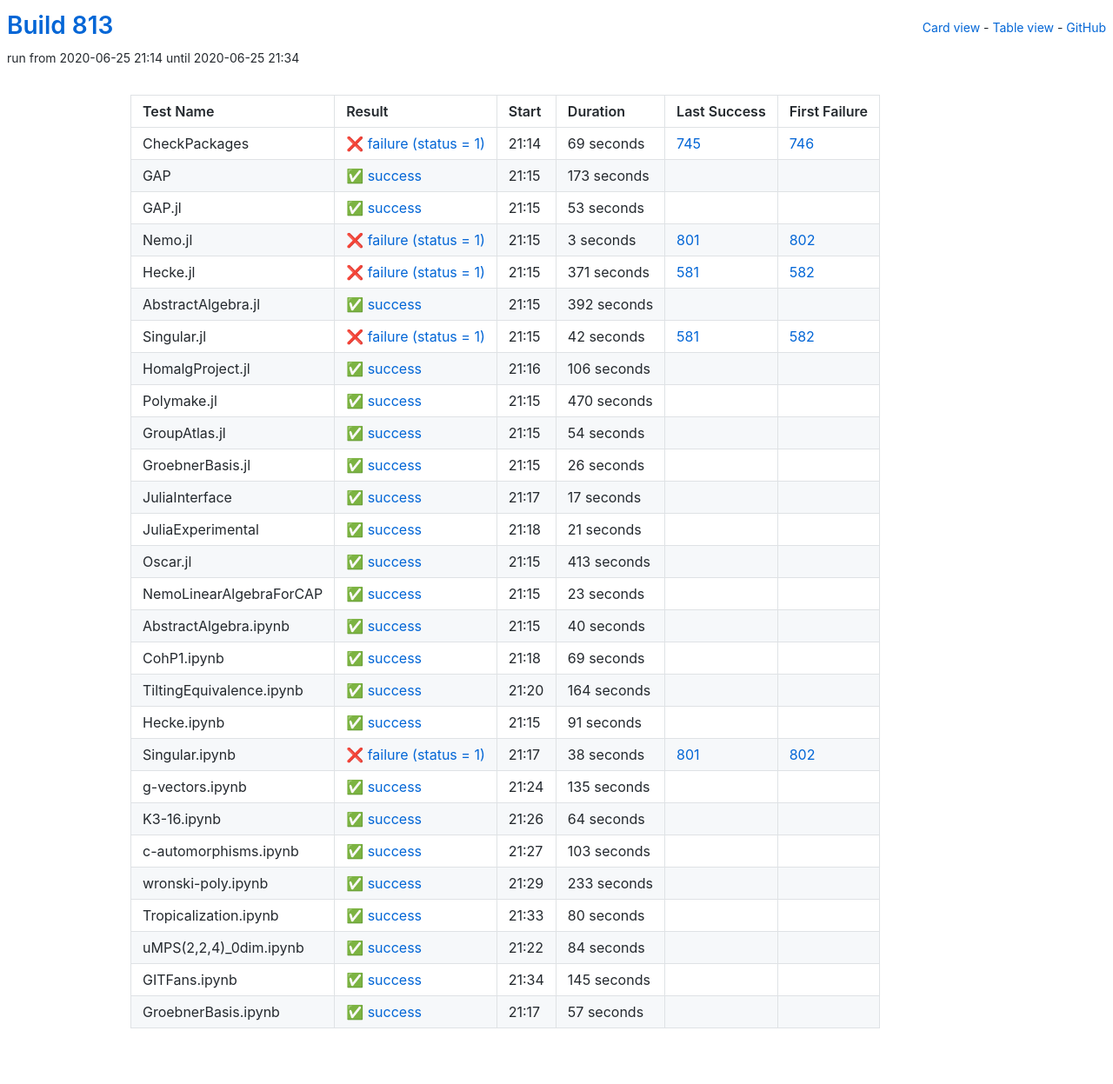
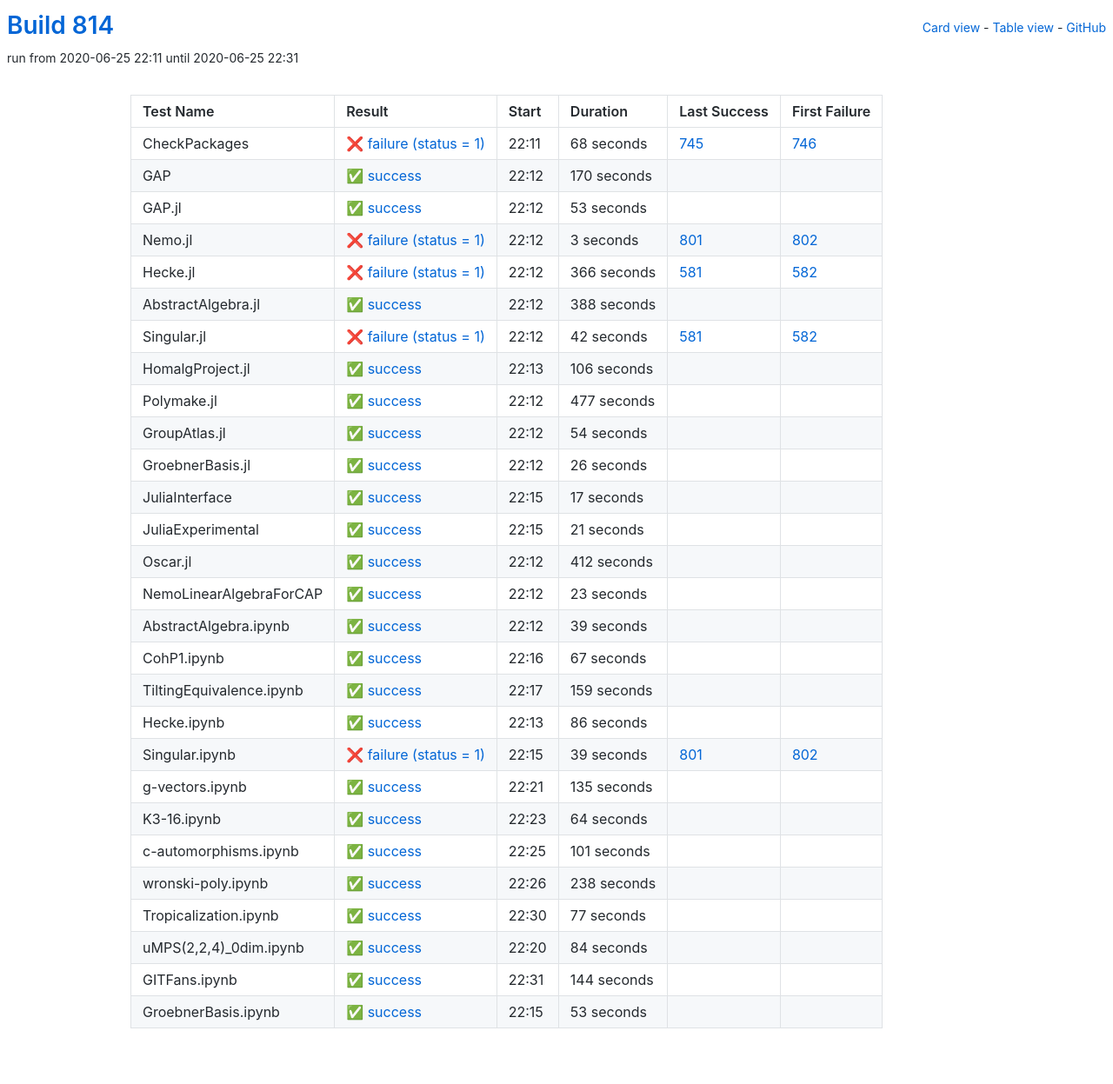
Before and after one commit to oscar-system/oscar-ci-status-1.4, a Jekyll site: the page built from table.html, in a window 1280 px wide. Shown: the whole page at 87% size. Built offline with Jekyll 4.4.1, drawn with Linux system fonts in a browser that asks for light colours.

Commit message:
Build #814

```diff
--- a/_data/ci.yml
+++ b/_data/ci.yml
@@ -1,6 +1,6 @@
 ---
-build: 813
-build_url: https://oscarci.mathematik.uni-kl.de/job/oscar-julia-1.4/813/
+build: 814
+build_url: https://oscarci.mathematik.uni-kl.de/job/oscar-julia-1.4/814/
 job: oscar-julia-1.4
 organization: oscar-system
 repo: oscar-ci-status-1.4
@@ -8,32 +8,32 @@ repourl: https://github.com/oscar-system/oscar-ci-status-1.4
 tests:
 - name: CheckPackages
   id: checkpackages
-  log: https://oscarci.mathematik.uni-kl.de/job/oscar-julia-1.4/813/artifact/logs/build-813/CheckPackages.log
-  start: 2020-06-25 21:14
+  log: https://oscarci.mathematik.uni-kl.de/job/oscar-julia-1.4/814/artifact/logs/build-814/CheckPackages.log
+  start: 2020-06-25 22:11
   success: false
   exitcode: 1
   status: failure
-  duration: 69
+  duration: 68
   last_success: 745
   last_success_url: https://oscarci.mathematik.uni-kl.de/job/oscar-julia-1.4/745/
   first_failure: 746
   first_failure_url: https://oscarci.mathematik.uni-kl.de/job/oscar-julia-1.4/746/
 - name: GAP
   id: gap
-  log: https://oscarci.mathematik.uni-kl.de/job/oscar-julia-1.4/813/artifact/logs/build-813/GAP.log
-  start: 2020-06-25 21:15
+  log: https://oscarci.mathematik.uni-kl.de/job/oscar-julia-1.4/814/artifact/logs/build-814/GAP.log
+  start: 2020-06-25 22:12
   success: true
   exitcode: 0
   status: success
-  duration: 173
+  duration: 170
   last_success: false
   last_success_url:
   first_failure: false
   first_failure_url:
 - name: GAP.jl
   id: gap-jl
-  log: https://oscarci.mathematik.uni-kl.de/job/oscar-julia-1.4/813/artifact/logs/build-813/GAP.jl.log
-  start: 2020-06-25 21:15
+  log: https://oscarci.mathematik.uni-kl.de/job/oscar-julia-1.4/814/artifact/logs/build-814/GAP.jl.log
+  start: 2020-06-25 22:12
   success: true
   exitcode: 0
   status: success
@@ -44,8 +44,8 @@ tests:
   first_failure_url:
 - name: Nemo.jl
   id: nemo-jl
-  log: https://oscarci.mathematik.uni-kl.de/job/oscar-julia-1.4/813/artifact/logs/build-813/Nemo.jl.log
-  start: 2020-06-25 21:15
+  log: https://oscarci.mathematik.uni-kl.de/job/oscar-julia-1.4/814/artifact/logs/build-814/Nemo.jl.log
+  start: 2020-06-25 22:12
   success: false
   exitcode: 1
   status: failure
@@ -56,32 +56,32 @@ tests:
   first_failure_url: https://oscarci.mathematik.uni-kl.de/job/oscar-julia-1.4/802/
 - name: Hecke.jl
   id: hecke-jl
-  log: https://oscarci.mathematik.uni-kl.de/job/oscar-julia-1.4/813/artifact/logs/build-813/Hecke.jl.log
-  start: 2020-06-25 21:15
+  log: https://oscarci.mathematik.uni-kl.de/job/oscar-julia-1.4/814/artifact/logs/build-814/Hecke.jl.log
+  start: 2020-06-25 22:12
   success: false
   exitcode: 1
   status: failure
-  duration: 371
+  duration: 366
   last_success: 581
   last_success_url: https://oscarci.mathematik.uni-kl.de/job/oscar-julia-1.4/581/
   first_failure: 582
   first_failure_url: https://oscarci.mathematik.uni-kl.de/job/oscar-julia-1.4/582/
 - name: AbstractAlgebra.jl
   id: abstractalgebra-jl
-  log: https://oscarci.mathematik.uni-kl.de/job/oscar-julia-1.4/813/artifact/logs/build-813/AbstractAlgebra.jl.log
-  start: 2020-06-25 21:15
+  log: https://oscarci.mathematik.uni-kl.de/job/oscar-julia-1.4/814/artifact/logs/build-814/AbstractAlgebra.jl.log
+  start: 2020-06-25 22:12
   success: true
   exitcode: 0
   status: success
-  duration: 392
+  duration: 388
   last_success: false
   last_success_url:
   first_failure: false
   first_failure_url:
 - name: Singular.jl
   id: singular-jl
-  log: https://oscarci.mathematik.uni-kl.de/job/oscar-julia-1.4/813/artifact/logs/build-813/Singular.jl.log
-  start: 2020-06-25 21:15
+  log: https://oscarci.mathematik.uni-kl.de/job/oscar-julia-1.4/814/artifact/logs/build-814/Singular.jl.log
+  start: 2020-06-25 22:12
   success: false
   exitcode: 1
   status: failure
@@ -92,8 +92,8 @@ tests:
   first_failure_url: https://oscarci.mathematik.uni-kl.de/job/oscar-julia-1.4/582/
 - name: HomalgProject.jl
   id: homalgproject-jl
-  log: https://oscarci.mathematik.uni-kl.de/job/oscar-julia-1.4/813/artifact/logs/build-813/HomalgProject.jl.log
-  start: 2020-06-25 21:16
+  log: https://oscarci.mathematik.uni-kl.de/job/oscar-julia-1.4/814/artifact/logs/build-814/HomalgProject.jl.log
+  start: 2020-06-25 22:13
   success: true
   exitcode: 0
   status: success
@@ -104,20 +104,20 @@ tests:
   first_failure_url:
 - name: Polymake.jl
   id: polymake-jl
-  log: https://oscarci.mathematik.uni-kl.de/job/oscar-julia-1.4/813/artifact/logs/build-813/Polymake.jl.log
-  start: 2020-06-25 21:15
+  log: https://oscarci.mathematik.uni-kl.de/job/oscar-julia-1.4/814/artifact/logs/build-814/Polymake.jl.log
+  start: 2020-06-25 22:12
   success: true
   exitcode: 0
   status: success
-  duration: 470
+  duration: 477
   last_success: false
   last_success_url:
   first_failure: false
   first_failure_url:
 - name: GroupAtlas.jl
   id: groupatlas-jl
-  log: https://oscarci.mathematik.uni-kl.de/job/oscar-julia-1.4/813/artifact/logs/build-813/GroupAtlas.jl.log
-  start: 2020-06-25 21:15
+  log: https://oscarci.mathematik.uni-kl.de/job/oscar-julia-1.4/814/artifact/logs/build-814/GroupAtlas.jl.log
+  start: 2020-06-25 22:12
   success: true
   exitcode: 0
   status: success
@@ -128,8 +128,8 @@ tests:
   first_failure_url:
 - name: GroebnerBasis.jl
   id: groebnerbasis-jl
-  log: https://oscarci.mathematik.uni-kl.de/job/oscar-julia-1.4/813/artifact/logs/build-813/GroebnerBasis.jl.log
-  start: 2020-06-25 21:15
+  log: https://oscarci.mathematik.uni-kl.de/job/oscar-julia-1.4/814/artifact/logs/build-814/GroebnerBasis.jl.log
+  start: 2020-06-25 22:12
   success: true
   exitcode: 0
   status: success
@@ -140,8 +140,8 @@ tests:
   first_failure_url:
 - name: JuliaInterface
   id: juliainterface
-  log: https://oscarci.mathematik.uni-kl.de/job/oscar-julia-1.4/813/artifact/logs/build-813/JuliaInterface.log
-  start: 2020-06-25 21:17
+  log: https://oscarci.mathematik.uni-kl.de/job/oscar-julia-1.4/814/artifact/logs/build-814/JuliaInterface.log
+  start: 2020-06-25 22:15
   success: true
   exitcode: 0
   status: success
@@ -152,8 +152,8 @@ tests:
   first_failure_url:
 - name: JuliaExperimental
   id: juliaexperimental
-  log: https://oscarci.mathematik.uni-kl.de/job/oscar-julia-1.4/813/artifact/logs/build-813/JuliaExperimental.log
-  start: 2020-06-25 21:18
+  log: https://oscarci.mathematik.uni-kl.de/job/oscar-julia-1.4/814/artifact/logs/build-814/JuliaExperimental.log
+  start: 2020-06-25 22:15
   success: true
   exitcode: 0
   status: success
@@ -164,20 +164,20 @@ tests:
   first_failure_url:
 - name: Oscar.jl
   id: oscar-jl
-  log: https://oscarci.mathematik.uni-kl.de/job/oscar-julia-1.4/813/artifact/logs/build-813/Oscar.jl.log
-  start: 2020-06-25 21:15
+  log: https://oscarci.mathematik.uni-kl.de/job/oscar-julia-1.4/814/artifact/logs/build-814/Oscar.jl.log
+  start: 2020-06-25 22:12
   success: true
   exitcode: 0
   status: success
-  duration: 413
+  duration: 412
   last_success: false
   last_success_url:
   first_failure: false
   first_failure_url:
 - name: NemoLinearAlgebraForCAP
   id: nemolinearalgebraforcap
-  log: https://oscarci.mathematik.uni-kl.de/job/oscar-julia-1.4/813/artifact/logs/build-813/NemoLinearAlgebraForCAP.log
-  start: 2020-06-25 21:15
+  log: https://oscarci.mathematik.uni-kl.de/job/oscar-julia-1.4/814/artifact/logs/build-814/NemoLinearAlgebraForCAP.log
+  start: 2020-06-25 22:12
   success: true
   exitcode: 0
   status: success
@@ -188,68 +188,68 @@ tests:
   first_failure_url:
 - name: AbstractAlgebra.ipynb
   id: abstractalgebra-ipynb
-  log: https://oscarci.mathematik.uni-kl.de/job/oscar-julia-1.4/813/artifact/logs/build-813/AbstractAlgebra.ipynb.log
-  start: 2020-06-25 21:15
+  log: https://oscarci.mathematik.uni-kl.de/job/oscar-julia-1.4/814/artifact/logs/build-814/AbstractAlgebra.ipynb.log
+  start: 2020-06-25 22:12
   success: true
   exitcode: 0
   status: success
-  duration: 40
+  duration: 39
   last_success: false
   last_success_url:
   first_failure: false
   first_failure_url:
 - name: CohP1.ipynb
   id: cohp1-ipynb
-  log: https://oscarci.mathematik.uni-kl.de/job/oscar-julia-1.4/813/artifact/logs/build-813/CohP1.ipynb.log
-  start: 2020-06-25 21:18
+  log: https://oscarci.mathematik.uni-kl.de/job/oscar-julia-1.4/814/artifact/logs/build-814/CohP1.ipynb.log
+  start: 2020-06-25 22:16
   success: true
   exitcode: 0
   status: success
-  duration: 69
+  duration: 67
   last_success: false
   last_success_url:
   first_failure: false
   first_failure_url:
 - name: TiltingEquivalence.ipynb
   id: tiltingequivalence-ipynb
-  log: https://oscarci.mathematik.uni-kl.de/job/oscar-julia-1.4/813/artifact/logs/build-813/TiltingEquivalence.ipynb.log
-  start: 2020-06-25 21:20
+  log: https://oscarci.mathematik.uni-kl.de/job/oscar-julia-1.4/814/artifact/logs/build-814/TiltingEquivalence.ipynb.log
+  start: 2020-06-25 22:17
   success: true
   exitcode: 0
   status: success
-  duration: 164
+  duration: 159
   last_success: false
   last_success_url:
   first_failure: false
   first_failure_url:
 - name: Hecke.ipynb
   id: hecke-ipynb
-  log: https://oscarci.mathematik.uni-kl.de/job/oscar-julia-1.4/813/artifact/logs/build-813/Hecke.ipynb.log
-  start: 2020-06-25 21:15
+  log: https://oscarci.mathematik.uni-kl.de/job/oscar-julia-1.4/814/artifact/logs/build-814/Hecke.ipynb.log
+  start: 2020-06-25 22:13
   success: true
   exitcode: 0
   status: success
-  duration: 91
+  duration: 86
   last_success: false
   last_success_url:
   first_failure: false
   first_failure_url:
 - name: Singular.ipynb
   id: singular-ipynb
-  log: https://oscarci.mathematik.uni-kl.de/job/oscar-julia-1.4/813/artifact/logs/build-813/Singular.ipynb.log
-  start: 2020-06-25 21:17
+  log: https://oscarci.mathematik.uni-kl.de/job/oscar-julia-1.4/814/artifact/logs/build-814/Singular.ipynb.log
+  start: 2020-06-25 22:15
   success: false
   exitcode: 1
   status: failure
-  duration: 38
+  duration: 39
   last_success: 801
   last_success_url: https://oscarci.mathematik.uni-kl.de/job/oscar-julia-1.4/801/
   first_failure: 802
   first_failure_url: https://oscarci.mathematik.uni-kl.de/job/oscar-julia-1.4/802/
 - name: g-vectors.ipynb
   id: g-vectors-ipynb
-  log: https://oscarci.mathematik.uni-kl.de/job/oscar-julia-1.4/813/artifact/logs/build-813/g-vectors.ipynb.log
-  start: 2020-06-25 21:24
+  log: https://oscarci.mathematik.uni-kl.de/job/oscar-julia-1.4/814/artifact/logs/build-814/g-vectors.ipynb.log
+  start: 2020-06-25 22:21
   success: true
   exitcode: 0
   status: success
@@ -260,8 +260,8 @@ tests:
   first_failure_url:
 - name: K3-16.ipynb
   id: k3-16-ipynb
-  log: https://oscarci.mathematik.uni-kl.de/job/oscar-julia-1.4/813/artifact/logs/build-813/K3-16.ipynb.log
-  start: 2020-06-25 21:26
+  log: https://oscarci.mathematik.uni-kl.de/job/oscar-julia-1.4/814/artifact/logs/build-814/K3-16.ipynb.log
+  start: 2020-06-25 22:23
   success: true
   exitcode: 0
   status: success
@@ -272,44 +272,44 @@ tests:
   first_failure_url:
 - name: c-automorphisms.ipynb
   id: c-automorphisms-ipynb
-  log: https://oscarci.mathematik.uni-kl.de/job/oscar-julia-1.4/813/artifact/logs/build-813/c-automorphisms.ipynb.log
-  start: 2020-06-25 21:27
+  log: https://oscarci.mathematik.uni-kl.de/job/oscar-julia-1.4/814/artifact/logs/build-814/c-automorphisms.ipynb.log
+  start: 2020-06-25 22:25
   success: true
   exitcode: 0
   status: success
-  duration: 103
+  duration: 101
   last_success: false
   last_success_url:
   first_failure: false
   first_failure_url:
 - name: wronski-poly.ipynb
   id: wronski-poly-ipynb
-  log: https://oscarci.mathematik.uni-kl.de/job/oscar-julia-1.4/813/artifact/logs/build-813/wronski-poly.ipynb.log
-  start: 2020-06-25 21:29
+  log: https://oscarci.mathematik.uni-kl.de/job/oscar-julia-1.4/814/artifact/logs/build-814/wronski-poly.ipynb.log
+  start: 2020-06-25 22:26
   success: true
   exitcode: 0
   status: success
-  duration: 233
+  duration: 238
   last_success: false
   last_success_url:
   first_failure: false
   first_failure_url:
 - name: Tropicalization.ipynb
   id: tropicalization-ipynb
-  log: https://oscarci.mathematik.uni-kl.de/job/oscar-julia-1.4/813/artifact/logs/build-813/Tropicalization.ipynb.log
-  start: 2020-06-25 21:33
+  log: https://oscarci.mathematik.uni-kl.de/job/oscar-julia-1.4/814/artifact/logs/build-814/Tropicalization.ipynb.log
+  start: 2020-06-25 22:30
   success: true
   exitcode: 0
   status: success
-  duration: 80
+  duration: 77
   last_success: false
   last_success_url:
   first_failure: false
   first_failure_url:
 - name: uMPS(2,2,4)_0dim.ipynb
   id: umps-2-2-4-0dim-ipynb
-  log: https://oscarci.mathematik.uni-kl.de/job/oscar-julia-1.4/813/artifact/logs/build-813/uMPS-2-2-4-_0dim.ipynb.log
-  start: 2020-06-25 21:22
+  log: https://oscarci.mathematik.uni-kl.de/job/oscar-julia-1.4/814/artifact/logs/build-814/uMPS-2-2-4-_0dim.ipynb.log
+  start: 2020-06-25 22:20
   success: true
   exitcode: 0
   status: success
@@ -320,24 +320,24 @@ tests:
   first_failure_url:
 - name: GITFans.ipynb
   id: gitfans-ipynb
-  log: https://oscarci.mathematik.uni-kl.de/job/oscar-julia-1.4/813/artifact/logs/build-813/GITFans.ipynb.log
-  start: 2020-06-25 21:34
+  log: https://oscarci.mathematik.uni-kl.de/job/oscar-julia-1.4/814/artifact/logs/build-814/GITFans.ipynb.log
+  start: 2020-06-25 22:31
   success: true
   exitcode: 0
   status: success
-  duration: 145
+  duration: 144
   last_success: false
   last_success_url:
   first_failure: false
   first_failure_url:
 - name: GroebnerBasis.ipynb
   id: groebnerbasis-ipynb
-  log: https://oscarci.mathematik.uni-kl.de/job/oscar-julia-1.4/813/artifact/logs/build-813/GroebnerBasis.ipynb.log
-  start: 2020-06-25 21:17
+  log: https://oscarci.mathematik.uni-kl.de/job/oscar-julia-1.4/814/artifact/logs/build-814/GroebnerBasis.ipynb.log
+  start: 2020-06-25 22:15
   success: true
   exitcode: 0
   status: success
-  duration: 57
+  duration: 53
   last_success: false
   last_success_url:
   first_failure: false
```
Also changed, not shown: README.md.
